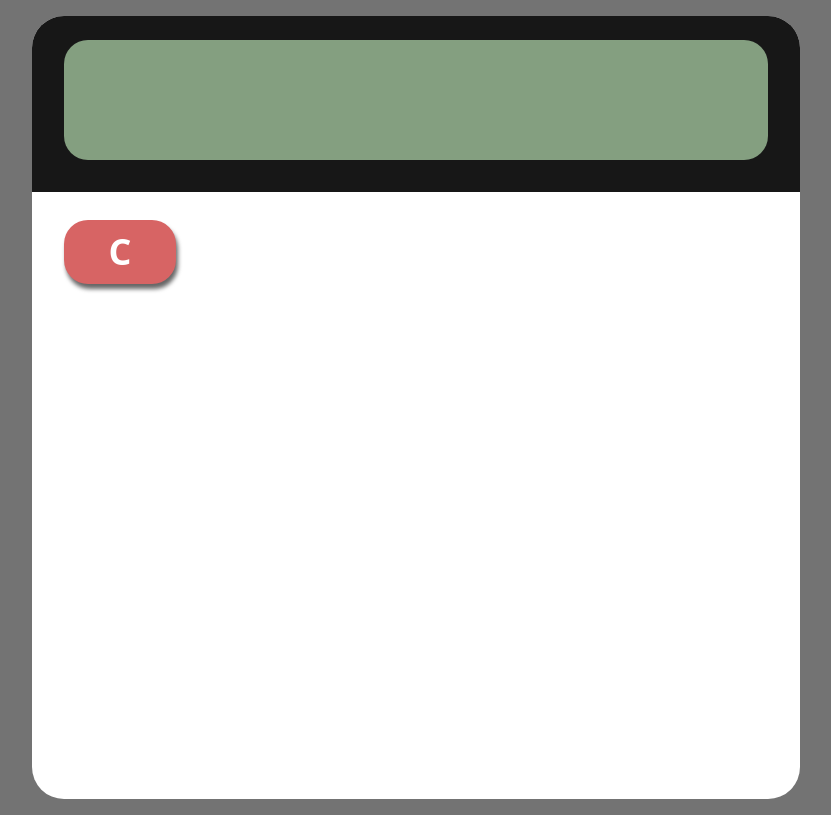
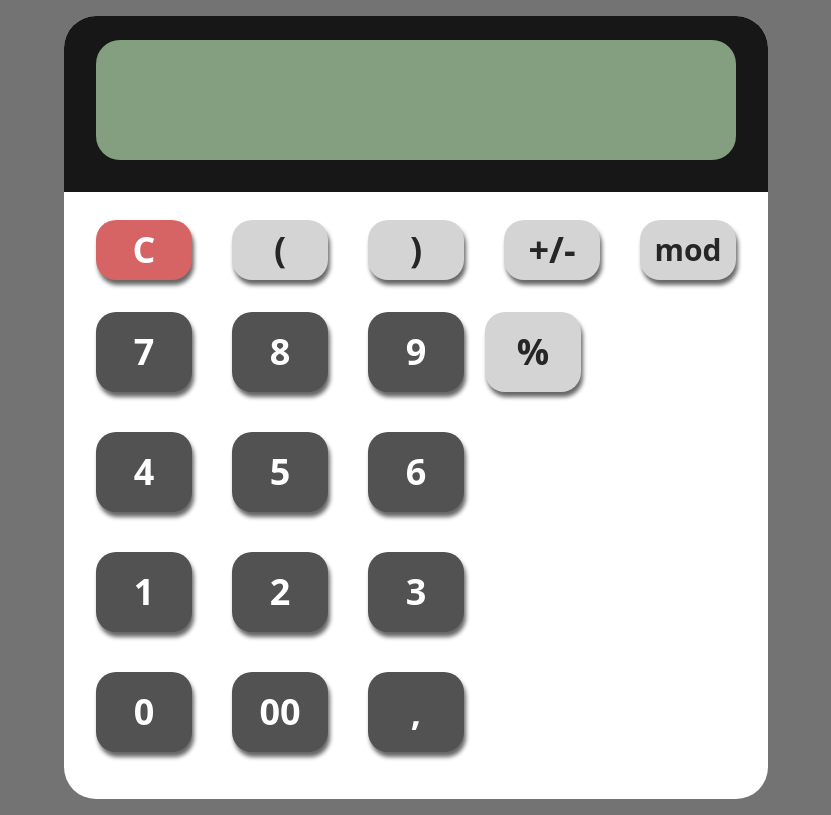
Before and after one commit to syinapse/calculadora, a React (Vite) app: page / in a window 1280 px wide. Shown: the whole page, without its empty margins (224-1055 px from the left). Built offline with nearby package versions, Linux system fonts and the light colour scheme.

Commit message:
Teclado e Opcoes calculadora concluido

```diff
--- a/src/components/Button.jsx
+++ b/src/components/Button.jsx
@@ -1,14 +1,29 @@
 import React from "react";
 
-function Button({ children, bgcolor, textcolor, onClick }) {
-  if (!bgcolor) {
-    bgcolor = "bg-neutral-400"
-  }
-  if(!textcolor) {
-    textcolor = "text-neutral-800"
-  }
-  const style = `${bgcolor} ${textcolor} font-bold shadow-button w-28 p-3 text-4xl rounded-3xl cursor-pointer`;
-  return <button onClick={onClick} className={style}>{children}</button>;
+function Button(props) {
+  const style = `${props.bgcolor} ${props.textcolor} font-bold shadow-button w-24 p-2.5 text-4xl rounded-[20px] cursor-pointer items-center`;
+  return (
+    <button onClick={props.onClick} className={style}>
+      {props.children}
+    </button>
+  );
 }
 
 export default Button;
+
+// function CalcButton({ children, className, colSpan = 1, rowSpan = 1 }) {
+//   const baseStyle =
+//     "font-bold shadow-button w-24 p-2.5 rounded-[20px] cursor-pointer items-center";
+
+//   const gridClasses = `col-span-${colSpan} row-span-${rowSpan}`;
+
+//   // Estilo base para todos os botões
+//   //   const baseStyle =
+//   //     "flex items-center justify-center h-20 rounded-2xl text-4xl font-bold shadow-button-press cursor-pointer transition-all active:shadow-none active:translate-x-[3px] active:translate-y-[3px]";
+
+//   return (
+//     <button className={`${baseStyle} ${className} ${gridClasses}`}>
+//       {children}
+//     </button>
+//   );
+// }
--- a/src/components/Calculadora.jsx
+++ b/src/components/Calculadora.jsx
@@ -1,17 +1,55 @@
 import React from "react";
 import Button from "./Button";
+import Numbers from "./Numbers";
+import Operators from "./Operators";
 
 function Calculadora() {
   return (
     <article className="bg-neutral-500 flex justify-center items-center min-h-screen p-4">
-      <div className="bg-white w-3xl h-[783px] rounded-4xl">
+      <div className="bg-white h-[783px] rounded-4xl">
         <div className="bg-neutral-900 h-44 p-6 px-8 items-center rounded-t-4xl mb-7">
           <div className="bg-calcGreen w-full h-30 rounded-3xl"></div>
         </div>
-        <div className="px-8">
-          <Button bgcolor="bg-calcRed" textcolor="text-white">
-            C
-          </Button>
+        <div className="px-8 space-y-8">
+          <div className="flex gap-10">
+            <Button bgcolor="bg-calcRed" textcolor="text-white">
+              C
+            </Button>
+            <Button bgcolor="bg-neutral-300" textcolor="text-neutral-800">
+              (
+            </Button>
+            <Button bgcolor="bg-neutral-300" textcolor="text-neutral-800">
+              )
+            </Button>
+            <Button bgcolor="bg-neutral-300" textcolor="text-neutral-800">
+              +/-
+            </Button>
+            <button className="text-neutral-800 bg-neutral-300 font-bold shadow-button w-24 text-3xl rounded-[20px] cursor-pointer items-center p-2">
+              mod
+            </button>
+          </div>
+          <div className="flex">
+            <div className="flex gap-10 w-[389px] flex-wrap">
+                <Numbers onClick="">7</Numbers>
+                <Numbers onClick="">8</Numbers>
+                <Numbers onClick="">9</Numbers>
+
+                <Numbers onClick="">4</Numbers>
+                <Numbers onClick="">5</Numbers>
+                <Numbers onClick="">6</Numbers>
+
+                <Numbers onClick="">1</Numbers>
+                <Numbers onClick="">2</Numbers>
+                <Numbers onClick="">3</Numbers>
+
+                <Numbers onClick="">0</Numbers>
+                <Numbers onClick="">00</Numbers>
+                <Numbers onClick="">,</Numbers>
+            </div>
+            <div className="">
+                <Operators>%</Operators>
+            </div>
+          </div>
         </div>
       </div>
     </article>
--- /dev/null
+++ b/src/components/Numbers.jsx
@@ -0,0 +1,11 @@
+import React from "react";
+
+function Numbers(props) {
+  return (
+    <button onClick={props.onClick} className="text-white bg-neutral-600 font-bold shadow-button w-24 text-4xl rounded-[20px] cursor-pointer items-center p-5">
+      {props.children}
+    </button>
+  );
+}
+
+export default Numbers;
--- /dev/null
+++ b/src/components/Operators.jsx
@@ -0,0 +1,14 @@
+import React from "react";
+
+function Operators(props) {
+  return (
+    <button
+      onClick={props.onClick}
+      className="bg-neutral-300 text-neutral-800 font-bold shadow-button w-24 p-5 text-4xl rounded-[20px] cursor-pointer items-center"
+    >
+      {props.children}
+    </button>
+  );
+}
+
+export default Operators;
```
